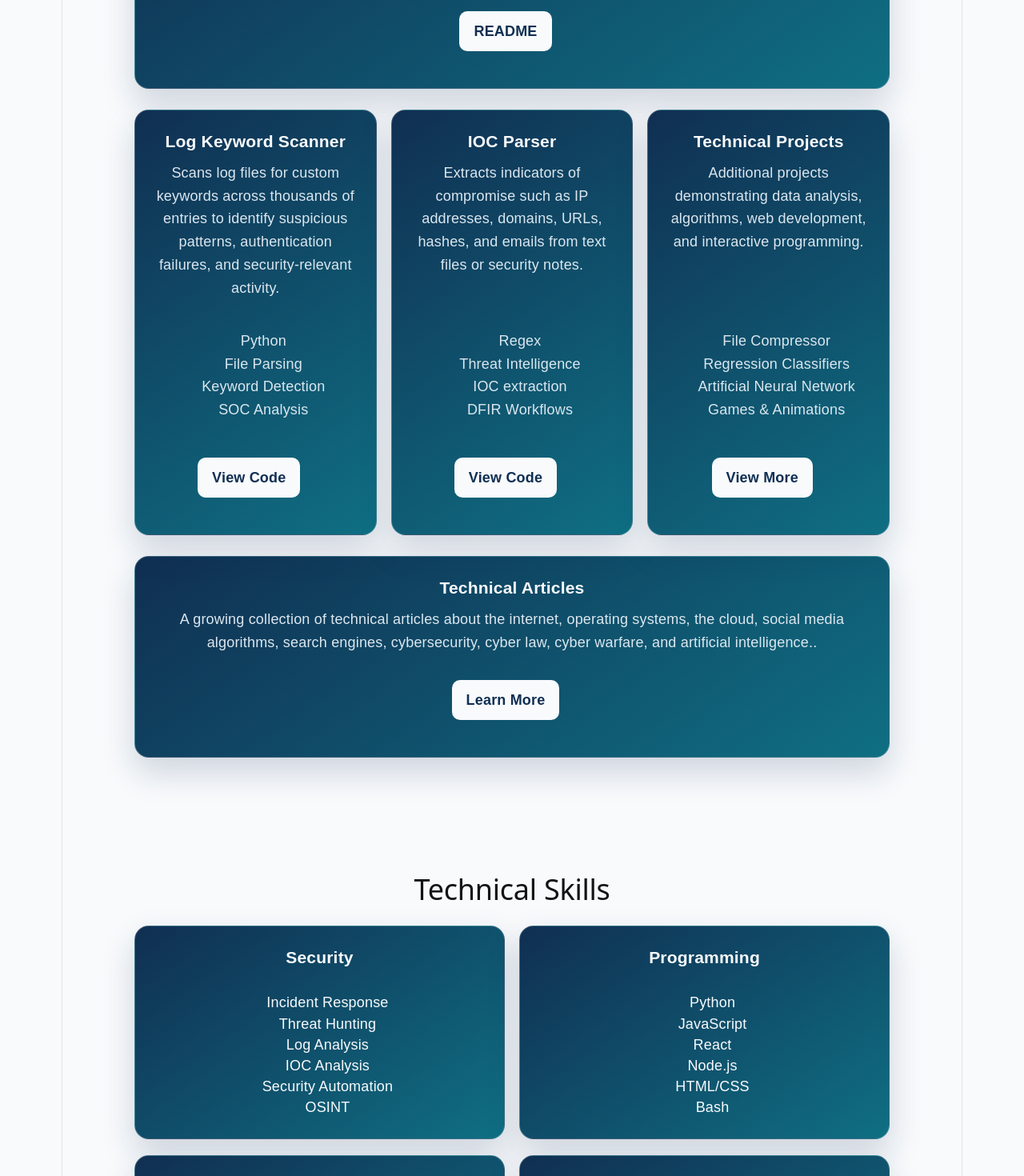
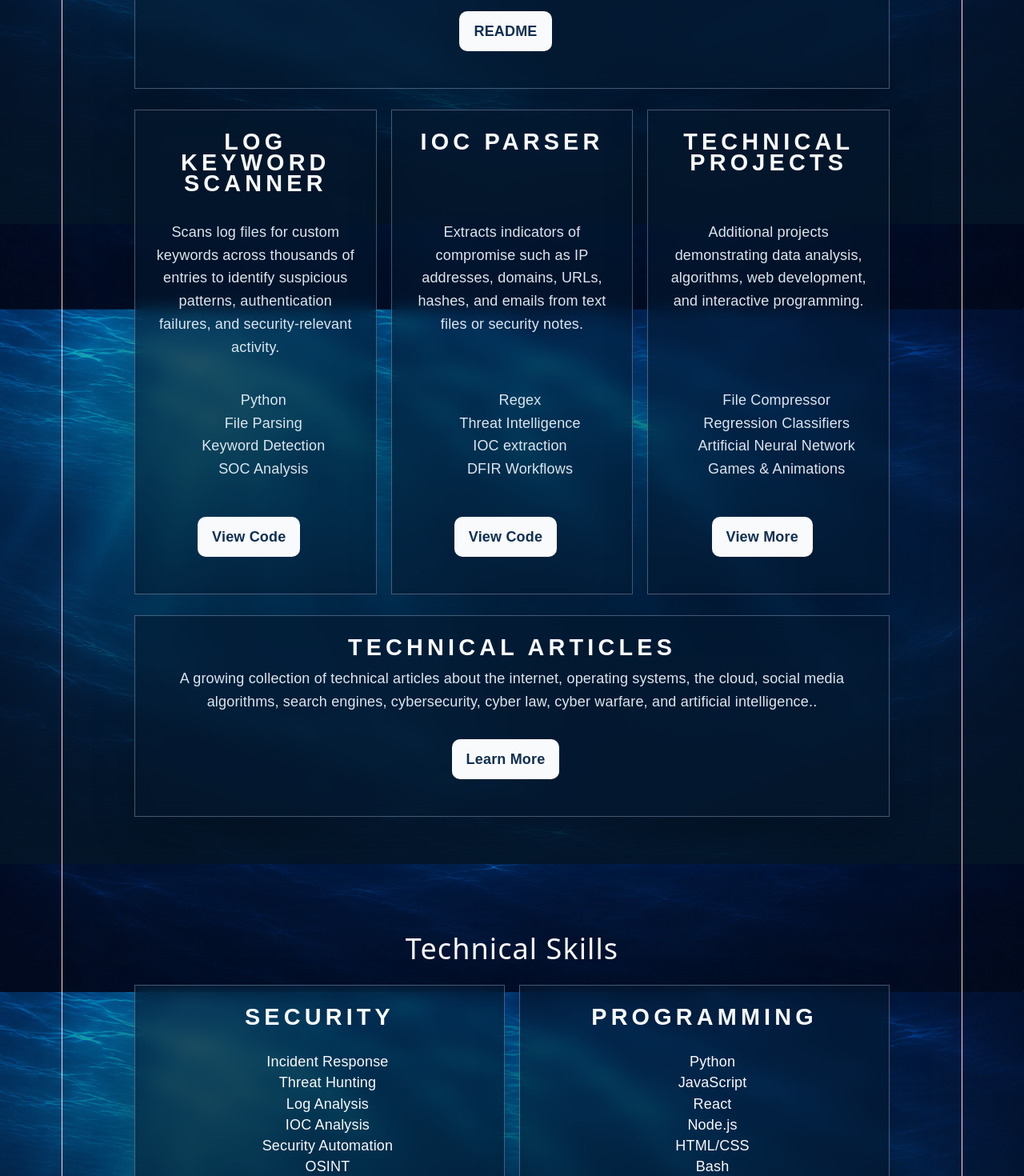
Before and after one commit to AmberMichaelis/cybersecurity-portfolio-website, a React (Vite) app: page / in a window 1280 px wide. Shown: the part 1320-2790 px from the top of the page at 80% size. Built offline with nearby package versions, Linux system fonts and the light colour scheme.

Commit message:
Update to ocean theme.

```diff
--- a/index.html
+++ b/index.html
@@ -1,10 +1,56 @@
+<!-- @format -->
+
 <!doctype html>
 <html lang="en">
   <head>
     <meta charset="UTF-8" />
     <link rel="icon" type="image/svg+xml" href="/favicon.svg" />
     <meta name="viewport" content="width=device-width, initial-scale=1.0" />
-    <title>Amber Michaelis</title>
+
+    <title>Amber Michaelis | Cybersecurity Portfolio</title>
+
+    <meta
+      name="description"
+      content="Cybersecurity portfolio featuring security automation tools, DFIR utilities, software projects, and technical experience."
+    />
+
+    <meta
+      property="og:title"
+      content="Amber Michaelis | Cybersecurity Portfolio"
+    />
+
+    <meta
+      property="og:description"
+      content="Security automation tools, DFIR projects, technical portfolio, and software development."
+    />
+
+    <meta
+      property="og:image"
+      content="https://ambermichaelis.com/preview.png"
+    />
+
+    <meta property="og:url" content="https://ambermichaelis.com" />
+
+    <meta property="og:type" content="website" />
+
+    <meta property="og:site_name" content="Amber Michaelis" />
+
+    <meta name="twitter:card" content="summary_large_image" />
+
+    <meta
+      name="twitter:title"
+      content="Amber Michaelis | Cybersecurity Portfolio"
+    />
+
+    <meta
+      name="twitter:description"
+      content="Cybersecurity portfolio featuring security automation and software development projects."
+    />
+
+    <meta
+      name="twitter:image"
+      content="https://ambermichaelis.com/preview.png"
+    />
   </head>
   <body>
     <div id="root"></div>
--- a/src/App.css
+++ b/src/App.css
@@ -25,8 +25,18 @@ html {
 body {
   margin: 0;
   font-family: Arial, Helvetica, sans-serif;
-  background: var(--white);
-  color: var(--text-dark);
+  background:
+    linear-gradient(rgba(4, 21, 39, 0.2), rgba(4, 21, 39, 0.9)),
+    url('/ocean-bg.png');
+  background-size: cover;
+  background-position: center top;
+  background-attachment: fixed;
+  color: var(--white);
+}
+
+.site {
+  min-height: 100vh;
+  background: rgba(2, 12, 24, 0.35);
 }
 
 a {
@@ -36,6 +46,7 @@ a {
 
 .site {
   min-height: 100vh;
+  background: transparent;
 }
 
 /* NAVBAR */
@@ -45,19 +56,24 @@ a {
   justify-content: space-between;
   align-items: center;
   padding: 24px 8%;
-  background: var(--white);
-  color: var(--black);
-  border-bottom: 1px solid rgba(16, 47, 82, 0.12);
+  background: rgba(5, 24, 44, 0.55);
+  color: var(--white);
+  backdrop-filter: blur(12px);
+  border-bottom: 1px solid rgba(255, 255, 255, 0.16);
   position: sticky;
   top: 0;
   z-index: 10;
 }
 
 .navbar h1 {
-  color: var(--black);
+  color: var(--white);
   margin: 0;
   font-size: 1.2rem;
   letter-spacing: 0.02em;
+}
+
+.navbar h1:hover {
+  color: var(--sand);
 }
 
 .nav-links {
@@ -67,23 +83,19 @@ a {
 }
 
 .nav-links a:hover {
-  color: var(--ocean-blue);
+  color: var(--sand);
 }
 
 /* HERO */
 
 .hero {
-  background: linear-gradient(
-    120deg,
-    var(--deep-navy),
-    var(--ocean-blue),
-    var(--dark-blue)
-  );
+  background: transparent;
   color: var(--white);
-  border-radius: 28px;
+  border-radius: 0;
   margin: 48px 8%;
   padding: 45px 8%;
-  box-shadow: 0 24px 60px rgba(16, 47, 82, 0.2);
+  box-shadow: none;
+  border: none;
 }
 
 .eyebrow {
@@ -131,8 +143,8 @@ a {
 
 .hero-buttons a:hover {
   transform: translateY(-2px);
-  background: var(--black);
-  color: var(--white);
+  background: var(--sand);
+  color: var(--black);
 }
 
 .hero-buttons .secondary {
@@ -143,6 +155,7 @@ a {
 
 .hero-buttons .secondary:hover {
   background: rgba(255, 255, 255, 0.12);
+  color: var(--sand);
 }
 
 /* SECTIONS */
@@ -152,13 +165,19 @@ a {
 }
 
 .section h2 {
-  color: var(--black);
+  color: var(--white);
+  letter-spacing: 0.03em;
   font-size: 2rem;
   margin: 0 0 24px;
 }
 
-.section p {
-  color: #334155;
+.section p,
+.project-card p,
+.project-card li,
+.skill-card li,
+.education-card p,
+.certification-card p {
+  color: rgba(255, 255, 255, 0.82);
   font-size: 1rem;
   line-height: 1.7;
 }
@@ -174,15 +193,18 @@ a {
 .main-project-card {
   display: flex;
   flex-direction: column;
-  background: linear-gradient(145deg, var(--deep-navy), var(--ocean-blue));
+  background: rgba(5, 24, 44, 0.58);
   color: var(--white);
-  border: 1px solid rgba(255, 255, 255, 0.18);
-  border-radius: 18px;
+  border: 1px solid rgba(191, 219, 247, 0.35);
+  box-shadow: 0 20px 50px rgba(0, 0, 0, 0.22);
+  backdrop-filter: blur(10px);
   padding: 26px;
-  box-shadow: 0 18px 40px rgba(16, 47, 82, 0.18);
 }
 
 .main-project-card h3 {
+  text-transform: uppercase;
+  letter-spacing: 0.18em;
+  font-size: 1.6rem;
   margin-top: 0;
   margin-bottom: 12px;
   color: var(--white);
@@ -201,15 +223,19 @@ a {
 .project-card {
   display: flex;
   flex-direction: column;
-  background: linear-gradient(145deg, var(--deep-navy), var(--ocean-blue));
+  background: rgba(5, 24, 44, 0.58);
   color: var(--white);
-  border: 1px solid rgba(255, 255, 255, 0.18);
-  border-radius: 18px;
+  border: 1px solid rgba(191, 219, 247, 0.35);
+  box-shadow: 0 20px 50px rgba(0, 0, 0, 0.22);
+  backdrop-filter: blur(10px);
   padding: 26px;
-  box-shadow: 0 18px 40px rgba(16, 47, 82, 0.18);
 }
 
 .project-card h3 {
+  text-transform: uppercase;
+  letter-spacing: 0.18em;
+  font-size: 1.6rem;
+    min-height: 100px;
   margin-top: 0;
   margin-bottom: 12px;
   color: var(--white);
@@ -245,15 +271,18 @@ a {
 .skills-card {
   display: flex;
   flex-direction: column;
-  background: linear-gradient(145deg, var(--deep-navy), var(--ocean-blue));
+  background: rgba(5, 24, 44, 0.58);
   color: var(--white);
-  border: 1px solid rgba(255, 255, 255, 0.18);
-  border-radius: 18px;
+  border: 1px solid rgba(191, 219, 247, 0.35);
+  box-shadow: 0 20px 50px rgba(0, 0, 0, 0.22);
+  backdrop-filter: blur(10px);
   padding: 26px;
-  box-shadow: 0 18px 40px rgba(16, 47, 82, 0.18);
 }
 
 .skills-card h3 {
+  text-transform: uppercase;
+  letter-spacing: 0.18em;
+  font-size: 1.6rem;
   margin-top: 0;
   margin-bottom: 12px;
   color: var(--white);
@@ -311,6 +340,10 @@ a {
 /* RESPONSIVE */
 
 @media (max-width: 900px) {
+  body {
+    background-attachment: scroll;
+  }
+
   .navbar {
     padding: 20px 5%;
     text-align: center;
```
Also changed, not shown: public/ocean-bg.png (added), public/preview.png (added).
